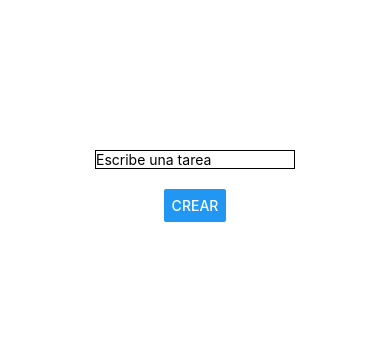
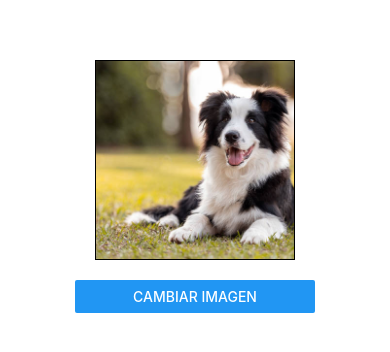
Before and after one commit to brunovillero/react_native, a React Native app: screen / in a window 390 px wide. Shown: the part 246-598 px from the top of the page. Built offline with nearby package versions, Linux system fonts and the light colour scheme.

Commit message:
TA 4 finalizado

```diff
--- a/App.tsx
+++ b/App.tsx
@@ -10,41 +10,31 @@ import React from 'react';
 import {
   SafeAreaView,
   StyleSheet,
-  Text,
   View,
-  TextInput,
+  Image,
   Button
 } from 'react-native';
 
 function App(): React.JSX.Element {
 
-  const [task, setTask] = useState('');
-  const [tasks, setTasks] = useState<string[]>([]);
+  const [image, setImage] = useState('dog1');
 
-  const handlePress = () => {
-    setTasks([...tasks, task]);
-    setTask('');
-  };
-
-  const handleRemove = (task: string) => () => {
-    setTasks(tasks.filter(t => t !== task));
+  const getImage = (image: string) => {
+    switch (image) {
+      case 'dog1':
+        return require('./assets/dog1.jpg');
+      case 'dog2':
+        return require('./assets/dog2.jpeg');
+      default:
+        return require('./assets/dog1.jpg');
+    }
   };
 
   return (
     <SafeAreaView style={styles.container}>
-      <View style={styles.textInput}>
-        <TextInput onChangeText={setTask} value={task} placeholder='Escribe una tarea'/>
-      </View>
       <View>
-        <Button title='Crear' onPress={handlePress} />
-      </View>
-      <View>
-        {tasks.map((task, index) => (
-          <View>
-            <Text>{task}</Text>
-            <Button title='Remover' onPress={handleRemove(task)}/>
-          </View>
-        ))}
+        <Image source={getImage(image)} style={styles.image} />
+        <Button title='Cambiar imagen' onPress={() => setImage(image === 'dog1' ? 'dog2' : 'dog1')} />
       </View>
     </SafeAreaView>
   );
@@ -58,24 +48,13 @@ const styles = StyleSheet.create({
     justifyContent: 'center',
     padding: 20,
   },
-  text: {
-    fontSize: 20,
-    textAlign: 'center',
-    margin: 10,
-    color: 'blue',
-    fontWeight: 'bold',
+  image: {
+    width: 200,
+    height: 200,
+    margin: 20,
+    borderWidth: 1,
     borderColor: 'black',
-    borderWidth: 1,
-    width: 200,
-  },
-  textInput: {
-    width: 200,
-    borderColor: 'black',
-    borderWidth: 1,
-    color: 'red',
-    fontSize: 20,
-    margin: 20
-  },
+  }
 });
 
 export default App;
```
Also changed, not shown: assets/dog1.jpg (added), assets/dog2.jpeg (added).
